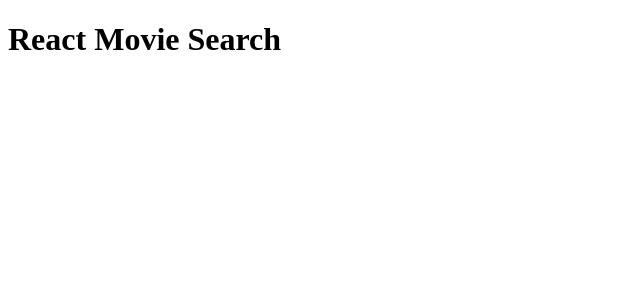
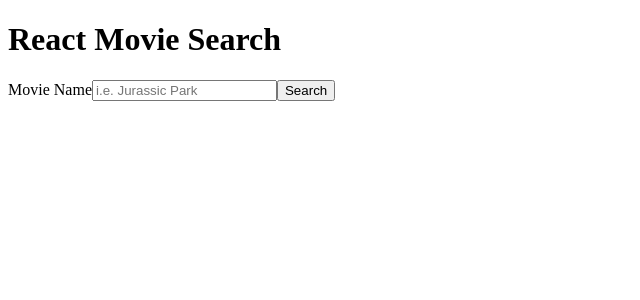
Before and after one commit to ofeldman516/react_movie_app, a React (Create React App) app: page / in a window 1280 px wide. Shown: the top 300 px of the page, without its empty margins (0-640 px from the left). Built offline with nearby package versions, Linux system fonts and the light colour scheme; the HTML template or start-up script is replaced by a standard one.

Commit message:
searchMovies component

```diff
--- a/src/index.js
+++ b/src/index.js
@@ -1,11 +1,13 @@
 import React from 'react';
 import ReactDOM from 'react-dom';
+import SearchMovies from "./searchMovies";
 
 class Main extends React.Component {
   render() {
     return (
       <div className="container">
         <h1 className="title">React Movie Search</h1>
+        <SearchMovies/>
       </div>
     );
   }
--- /dev/null
+++ b/src/searchMovies.js
@@ -0,0 +1,12 @@
+import React from "react";
+
+export default function SearchMovies(){
+    return (
+        <form className="form">
+            <label className="label" htmlFor="query">Movie Name</label>
+            <input className="input" type="text" name="query"
+                placeholder="i.e. Jurassic Park"/>
+            <button className="button" type="submit">Search</button>
+        </form>
+    )
+}
```
